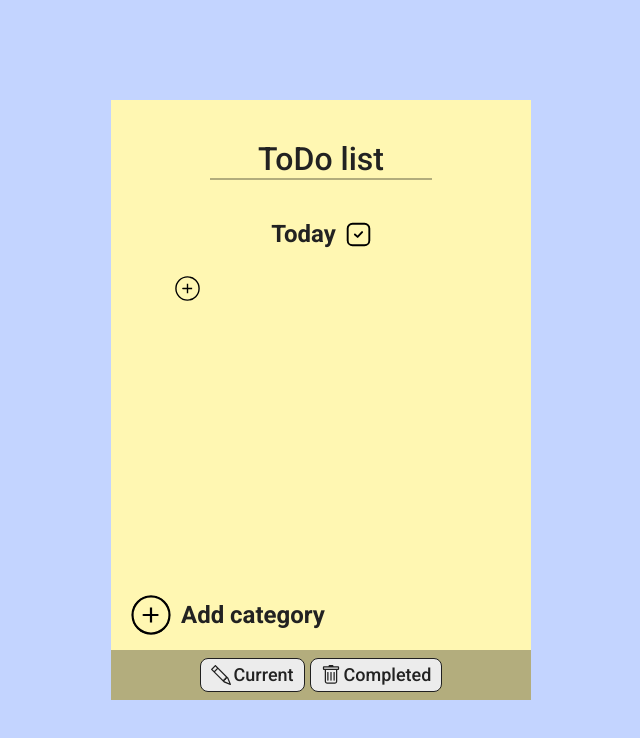
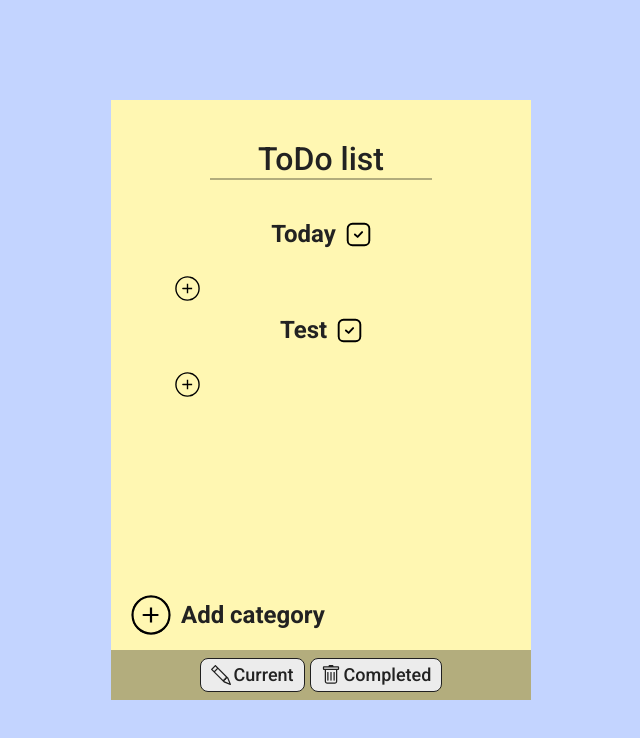
Before and after one commit to alexnik197/ToDo-app, a plain HTML site: page index.html in a window 1280 px wide. Both pictures are taken after a click on the picture 470 px from the left and 615 px from the top of the page. Shown: the whole page, without its empty margins (319-959 px from the left). Drawn offline with Linux system fonts and the light colour scheme.

Commit message:
create: adding new categories

```diff
--- a/index.html
+++ b/index.html
@@ -29,28 +29,32 @@
     <section class="notepad">
       <header>
         <h1>ToDo list</h1>
+        <div class="underline"></div>
       </header>
-      <div class="underline"></div>
       <main>
         <nav class="list">
-            <div class="obj">
+            <div class="category">
+              <div class="category-header">
                 <h2>Today</h2>
                 <img src="svg/complete-list.svg" alt="complete" class="complete-box">
               </div>
               <div class="list-wrapper">
-              <div class="list-items" id="list">
-              </div>
+                <div class="list-items" id="listItems"></div>
                 <!-- list-items -->
                 <div class="create-task" id="createTask">
                   <img src="svg/add.svg" alt="complete" class="complete add-task" id="btnCreateTask">
                 </div>
               </div>
               <!-- list-wrapper -->
+            </div>
+            <!-- .category -->
         </nav>
+        <!-- list -->
         <div class="create-category">
             <img src="svg/add.svg" alt="add" class="add-category">
             <h2 class="add-text">Add category<h2>
         </div>
+        <!-- create-category -->
         <footer>
           <div class="container">
             <button class="btn-window"><img src="svg/edit.svg" alt="edit" class="btn-img">Current</button>
--- a/script.js
+++ b/script.js
@@ -1,12 +1,20 @@
 "use strict";
 
+// GLOBAL VARIABLES
 const modal = document.querySelector(".modal");
 const btnCreateTask = document.querySelectorAll("#btnCreateTask");
 const btnAdd = document.querySelector("#btnAdd");
 const inputAdd = document.querySelector("#inputAdd");
-const list = document.querySelector("#list");
-const closeModal = function () {
-  modal.classList.remove("modal-open");
+const list = document.querySelector(".list");
+const listItems = document.querySelector("#listItems");
+const addCategory = document.querySelector(".add-category");
+
+// GLOBAL FUNCTIONS
+const closeModal = () => modal.classList.remove("modal-open");
+const inputText = function () {
+  const inputVal = inputAdd.value;
+  inputAdd.value = "";
+  addElement(inputVal);
 };
 
 // // OPEN MODAL
@@ -23,24 +31,64 @@ modal.addEventListener("click", function (e) {
   }
 });
 
+// SAVE INPUT TEXT
 btnAdd.addEventListener("click", function () {
-  const inputVal = inputAdd.value;
-  inputAdd.value = "";
-  addElement(inputVal);
+  inputText();
   closeModal();
 });
 
+// ACTIONS WITH KEYBOARD
 document.addEventListener("keydown", function (e) {
-  if (e.key == "Escape") {
-    if (modal.classList.contains("modal-open")) {
-      closeModal();
-    }
+  if (e.key == "Escape" && modal.classList.contains("modal-open")) {
+    closeModal();
+  } else if (e.key == "Enter") {
+    inputText();
+    closeModal();
   }
+});
+
+// ADD CATEGORY
+addCategory.addEventListener("click", function () {
+  const createCategory = document.createElement("div");
+  const createCategoryHeader = document.createElement("div");
+  const createListWrapper = document.createElement("div");
+  const createListItems = document.createElement("div");
+  const createTaskEl = document.createElement("div");
+  const createCategoryTitle = document.createElement("h2");
+  const imgComplete = document.createElement("img");
+  const imgAddTask = document.createElement("img");
+
+  createCategory.className = "category";
+  createCategoryHeader.className = "category-header";
+  imgComplete.className = "complete-box";
+  createListWrapper.className = "list-wrapper";
+  createListItems.className = "list-items";
+  createTaskEl.className = "create-task";
+  imgAddTask.className = "complete add-task";
+
+  createListItems.setAttribute("id", "listItems");
+  createTaskEl.setAttribute("id", "createTask");
+  imgAddTask.setAttribute("id", "btnCreateTask");
+
+  imgComplete.src = "svg/complete-list.svg";
+  imgAddTask.src = "svg/add.svg";
+
+  createCategoryTitle.textContent = "Test";
+
+  list.appendChild(createCategory);
+  createCategory.appendChild(createCategoryHeader);
+  createCategory.appendChild(createListWrapper);
+  createCategoryHeader.appendChild(createCategoryTitle);
+  createCategoryHeader.appendChild(imgComplete);
+  createListWrapper.appendChild(createListItems);
+  createListWrapper.appendChild(createTaskEl);
+  createTaskEl.appendChild(imgAddTask);
 });
 
 // ADD TASK
 function addElement(e) {
   if (e === "") return;
+
   const newTask = document.createElement("div");
   const imgComplete = document.createElement("img");
   const textTask = document.createElement("p");
@@ -54,7 +102,7 @@ function addElement(e) {
 
   textTask.textContent = e;
 
-  list.appendChild(newTask);
+  listItems.appendChild(newTask);
   newTask.appendChild(imgComplete);
   newTask.appendChild(textTask);
 
@@ -62,9 +110,7 @@ function addElement(e) {
     imgComplete.className = "complete-done";
     textTask.className = "text-done";
 
-    const listCoord = document
-      .querySelector(".list-items")
-      .getBoundingClientRect();
+    const listCoord = listItems.getBoundingClientRect();
     const taskCoord = newTask.getBoundingClientRect();
     const newCoord = listCoord.top - taskCoord.top;
 
--- a/style.css
+++ b/style.css
@@ -91,6 +91,7 @@ body {
 }
 
 header {
+  width: 100%;
   display: flex;
   justify-content: center;
   align-items: center;
@@ -123,7 +124,6 @@ p {
   background-color: rgba(0, 0, 0, 0.3);
   height: 2px;
   width: 100%;
-  margin-bottom: 40px;
 }
 
 main {
@@ -158,8 +158,12 @@ main {
   width: 100%;
   gap: 10px;
 }
-
-.obj {
+.category {
+  width: 100%;
+  margin-top: 40px;
+}
+.category-header {
+  width: 100%;
   display: flex;
   justify-content: center;
   align-items: center;
```
Lines whose indentation alone changed are shown as unchanged.
